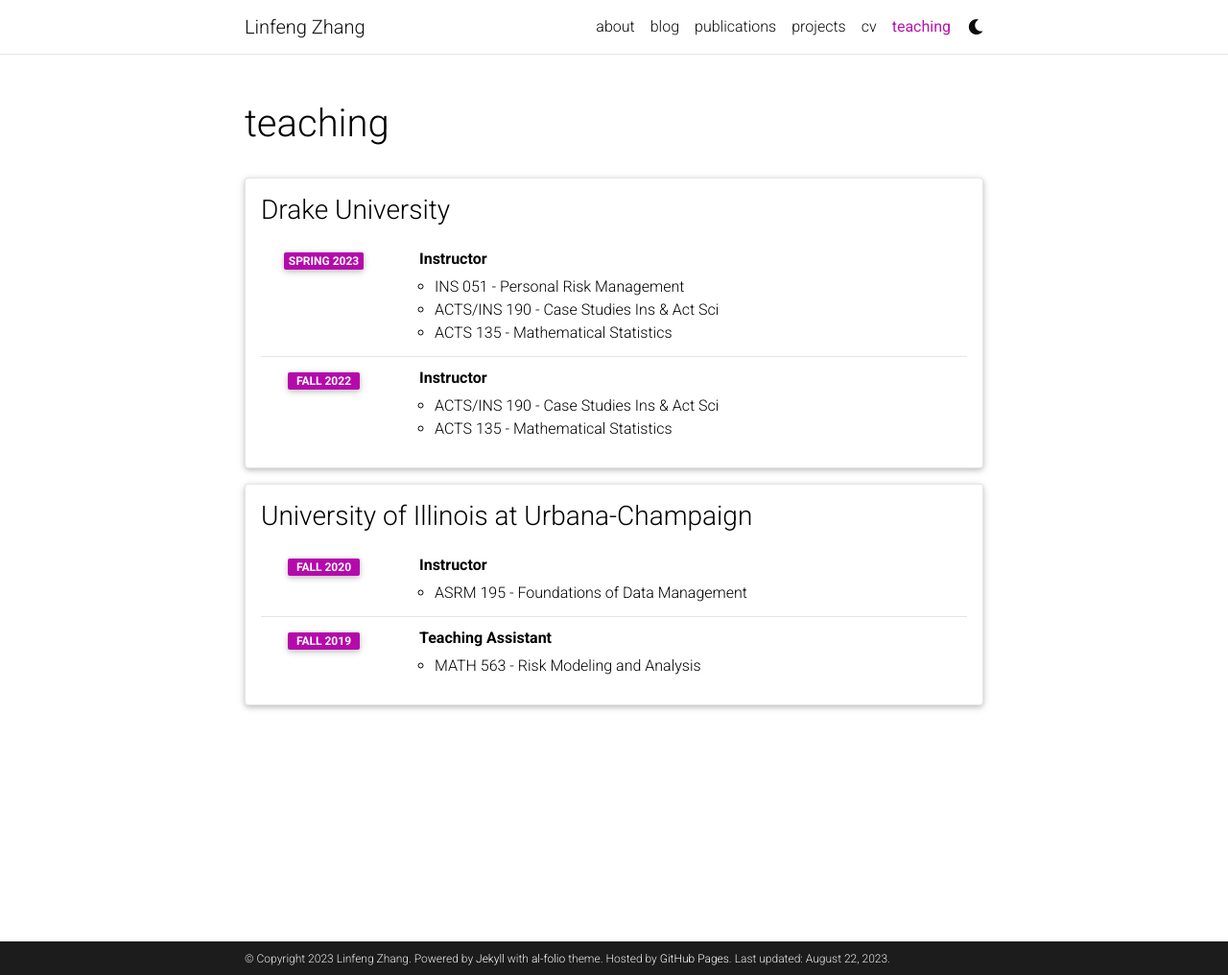
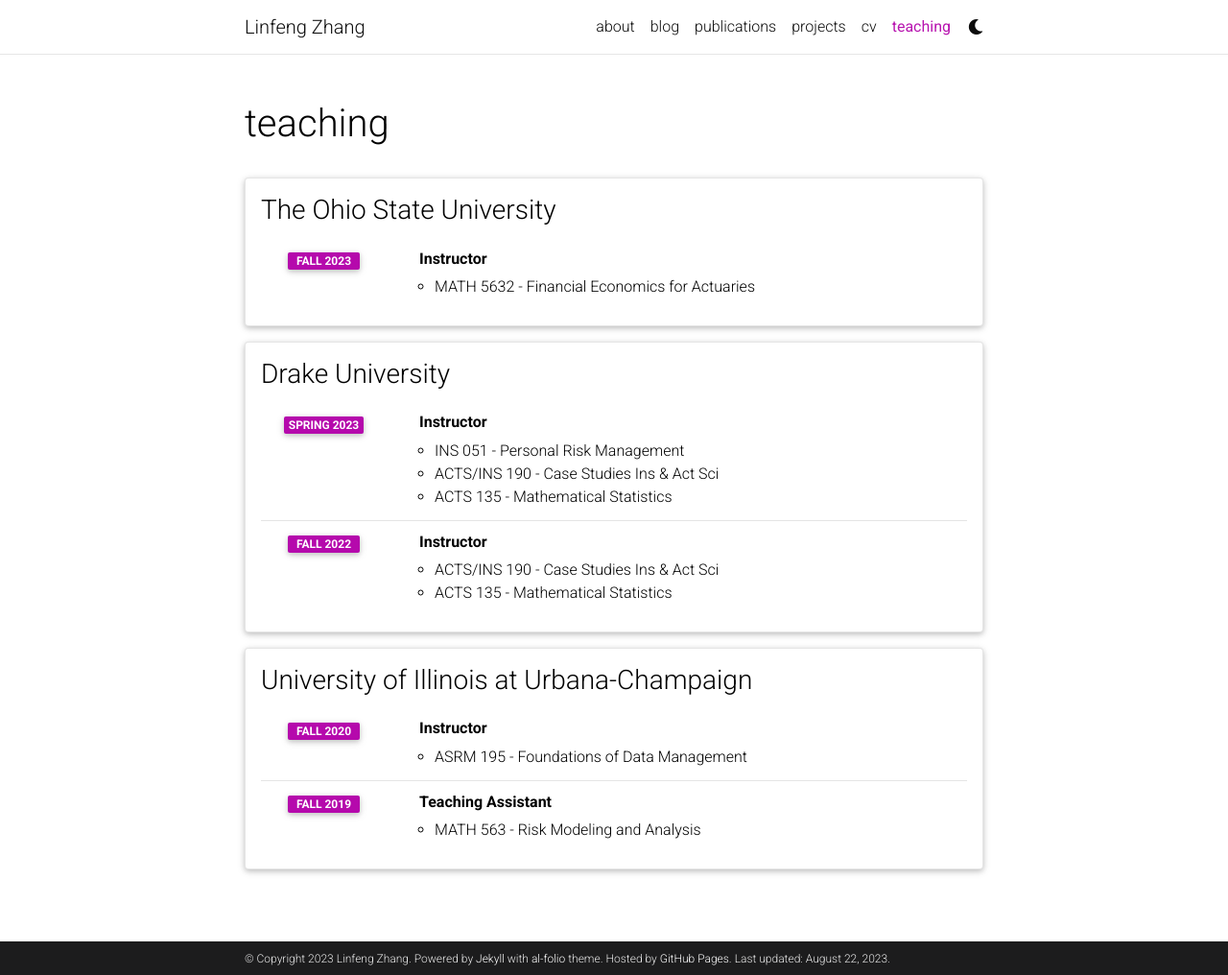
Before and after one commit to phoenixzlf/phoenixzlf.github.io, a Jekyll site: the page built from _pages/teaching.md, in a window 1280 px wide and 1016 px high. Shown: the whole window at 96% size. Built offline with Jekyll 4.4.1, drawn with Linux system fonts in a browser that asks for light colours; comment, search, counter and statistics services are not loaded; a style sheet for code colours, icons or effects is not loaded.

Commit message:
updated info

```diff
--- a/Gemfile
+++ b/Gemfile
@@ -1,6 +1,7 @@
 source 'https://rubygems.org'
 group :jekyll_plugins do
-    # gem 'wdm', '>= 0.1.0'
+    gem 'wdm', '>= 0.1.0'
+    # gem 'liquid', "= 4.0.4"
     gem 'jekyll'
     gem 'jekyll-archives'
     gem 'jekyll-diagrams'
--- a/_bibliography/papers.bib
+++ b/_bibliography/papers.bib
@@ -1,4 +1,3 @@
-
 @article{kesan_analysis_2020,
 	bibtex_show = {true},
 	selected = {true},
--- a/_config.yml
+++ b/_config.yml
@@ -6,7 +6,8 @@
 first_name: Linfeng
 middle_name:
 last_name: Zhang
-email: linfeng.zhang@drake.edu
+letters: Ph.D.
+email: zhang.14673@osu.edu
 description: > # the ">" symbol means to ignore newlines until "footer_text:"
   This is Linfeng Zhang's personal website.
 footer_text: >
--- a/_data/cv.yml
+++ b/_data/cv.yml
@@ -9,9 +9,9 @@
 - title: Education
   type: time_table
   contents:
-    - title: PhD Candidate
+    - title: PhD
       institution: University of Illinois at Urbana-Champaign, Illinois
-      year: now
+      year: 2023
       description:
         - Concentration in Actuarial Science and Risk Analytics
     - title: MS Finance
@@ -27,9 +27,12 @@
 - title: Academic Experience
   type: time_table
   contents:
+    - title: Assistant Professor
+      institution: The Ohio State University, Ohio
+      year: now
     - title: Visiting Assistant Professor of Actuarial Science
       institution: Drake University, Iowa
-      year: now
+      year: 2022-2023
     - title: Graduate Supervisor/Project Manager
       institution: Illinois Risk Lab, University of Illinois, Illinois
       year: 2019-2021
--- a/_data/teaching.yml
+++ b/_data/teaching.yml
@@ -1,3 +1,10 @@
+- title: The Ohio State University
+  type: time_table
+  contents:
+    - title: Instructor
+      items:
+        - MATH 5632 - Financial Economics for Actuaries
+      year: Fall 2023
 - title: Drake University
   type: time_table
   contents:
--- a/_layouts/about.html
+++ b/_layouts/about.html
@@ -6,7 +6,7 @@
       <div class="post">
         <header class="post-header">
           <h1 class="post-title">
-           {% if site.title == "blank" -%}<span class="font-weight-bold">{{ site.first_name }}</span> {{ site.middle_name }} {{ site.last_name }}{%- else -%}{{ site.title }}{%- endif %}
+           {% if site.title == "blank" -%}<span class="font-weight-bold">{{ site.first_name }}</span> {{ site.middle_name }} {{ site.last_name }} {{site.letters}}{%- else -%}{{ site.title }}{%- endif %}
           </h1>
           <p class="desc">{{ page.subtitle }}</p>
         </header>
```
Also changed, not shown: other parts of _bibliography/papers.bib (+2 -0 lines), _pages/about.md (+7 -6 lines), 1 other file.
